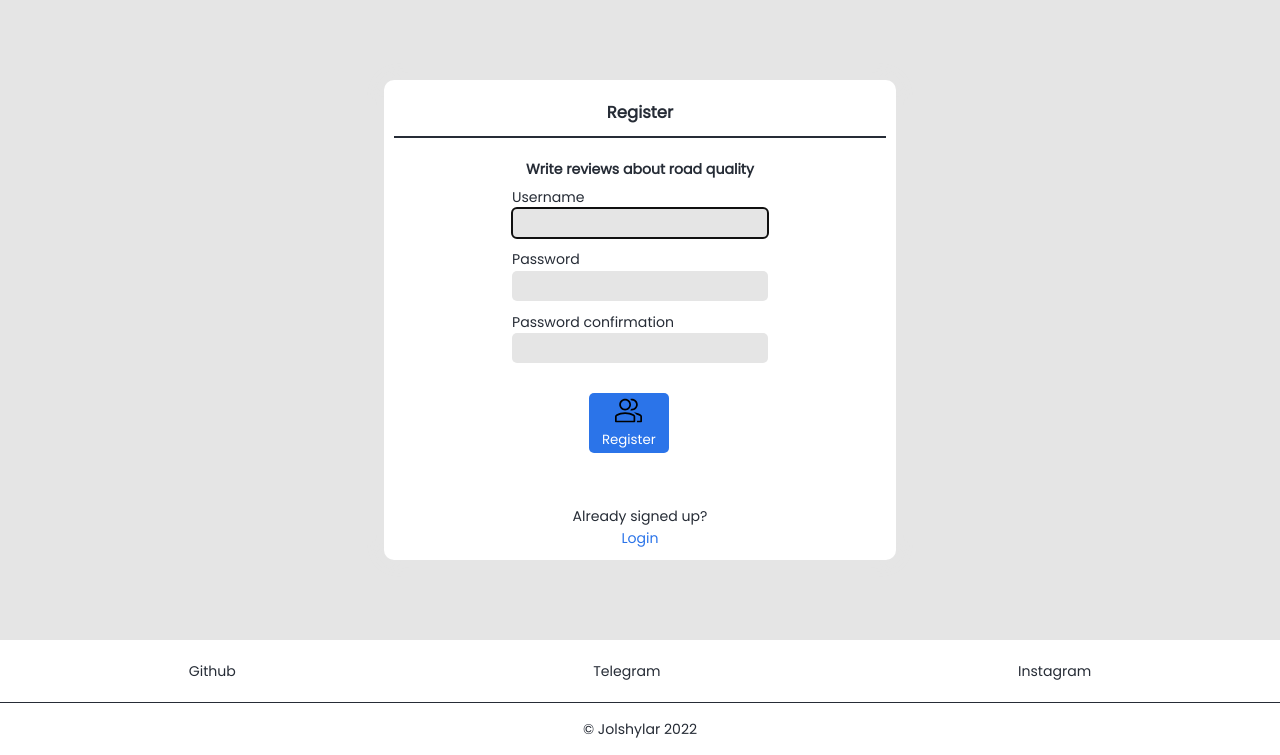
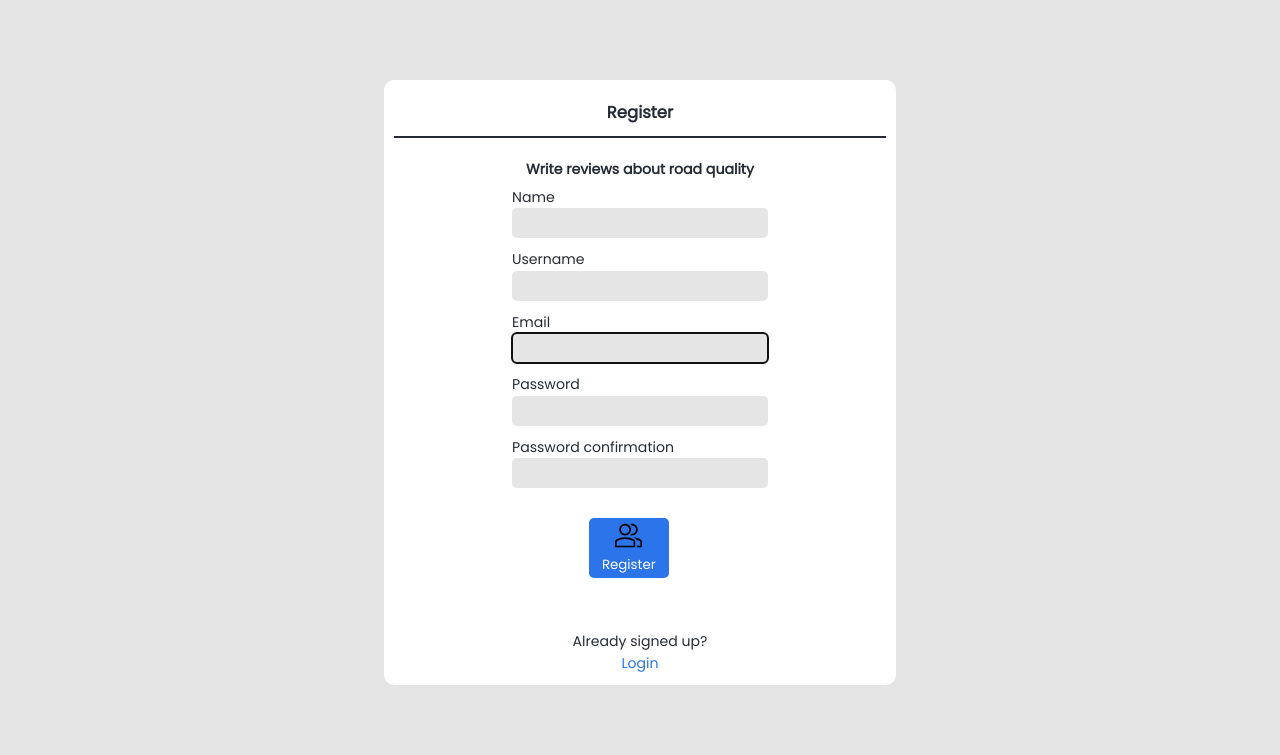
Before and after one commit to jolshylar/joldar, a Django app: page /register/ in a window 1280 px wide. Shown: the part 94-849 px from the top of the page. Run offline with Django 4.2, Linux system fonts and the light colour scheme.

Commit message:
🚀 Custom `User` model with `avatar`

```diff
--- a/base/admin.py
+++ b/base/admin.py
@@ -1,6 +1,8 @@
 from django.contrib import admin
+from django.contrib.auth.admin import UserAdmin
 
-from .models import Comment, Review
+from base.models import Comment, Review, User
 
+admin.site.register(User, UserAdmin)
 admin.site.register(Review)
 admin.site.register(Comment)
--- a/base/forms.py
+++ b/base/forms.py
@@ -1,7 +1,14 @@
+from django.contrib.auth import get_user_model
+from django.contrib.auth.forms import UserCreationForm
 from django.forms import ModelForm
-from django.contrib.auth.models import User
 
-from .models import Review
+from base.models import Review
+
+
+class CustomUserCreationForm(UserCreationForm):
+    class Meta:
+        model = get_user_model()
+        fields = ["name", "username", "email", "password1", "password2"]
 
 
 class ReviewForm(ModelForm):
@@ -13,5 +20,5 @@ class ReviewForm(ModelForm):
 
 class UserForm(ModelForm):
     class Meta:
-        model = User
-        fields = ["username", "email"]
+        model = get_user_model()
+        fields = ["avatar", "name", "username", "email"]
--- a/base/models.py
+++ b/base/models.py
@@ -1,6 +1,16 @@
+from django.conf import settings
+from django.contrib.auth.models import AbstractUser
 from django.db import models
 
-from django.contrib.auth.models import User
+
+class User(AbstractUser):
+    # Custom Fields
+    name = models.CharField(max_length=200, null=True)
+    email = models.EmailField(unique=True, null=True)
+    avatar = models.ImageField(upload_to="avatars/", default="avatar.svg")
+    # Custom Configuration
+    USERNAME_FIELD = "email"
+    REQUIRED_FIELDS = ["username"]
 
 
 class Review(models.Model):
@@ -8,9 +18,9 @@ class Review(models.Model):
     title = models.CharField(max_length=200)
     summary = models.CharField(max_length=200)
     body = models.TextField()
-    # TODO: add images to show.
+    image = models.ImageField(upload_to="uploads/", null=True)
     # Foreign Keys
-    author = models.ForeignKey(User, on_delete=models.CASCADE)
+    author = models.ForeignKey(settings.AUTH_USER_MODEL, on_delete=models.CASCADE)
     # Timestamps
     created = models.DateTimeField(auto_now_add=True)
     updated = models.DateTimeField(auto_now=True)
@@ -22,14 +32,14 @@ class Review(models.Model):
         return self.title
 
     def short_content(self):
-        return f"{self.body[0:200]}" + "..." if len(self.body) > 200 else self.body
+        return f"{self.body[0:100]}..." if len(self.body) > 100 else self.body
 
 
 class Comment(models.Model):
     # Comment Content
     body = models.TextField(blank=False)
     # Foreign Keys
-    author = models.ForeignKey(User, on_delete=models.CASCADE)
+    author = models.ForeignKey(settings.AUTH_USER_MODEL, on_delete=models.CASCADE)
     review = models.ForeignKey(Review, on_delete=models.CASCADE)
     # Timestamps
     created = models.DateTimeField(auto_now_add=True)
--- a/base/templates/base/login_register.html
+++ b/base/templates/base/login_register.html
@@ -17,12 +17,12 @@
         <form class="form" action="" method="post">
           {% csrf_token %}
           <div class="form__group form__group">
-            <label for="review_name">{% translate "Username" %}</label>
+            <label for="review_name">{% translate "Email" %}</label>
             <input
-              id="username"
-              name="username"
+              id="email"
+              name="email"
               type="text"
-              placeholder="{% translate 'e.g. dosya1999' %}"
+              placeholder="{% translate 'e.g. jolshy@email.com' %}"
             />
           </div>
           <div class="form__group">
--- a/base/urls.py
+++ b/base/urls.py
@@ -1,6 +1,6 @@
 from django.urls import path
 
-from . import views
+from base import views
 
 urlpatterns = [
     # Authentication
--- a/base/views.py
+++ b/base/views.py
@@ -1,13 +1,11 @@
-from typing import Dict, Any, Optional
+from typing import Any, Dict, Optional
 
+from django.conf import settings
+from django.contrib import messages
+from django.contrib.auth import authenticate, get_user_model, login, logout
+from django.contrib.auth.decorators import login_required
 from django.http import HttpResponse
-from django.shortcuts import render, redirect
-from django.contrib import messages
-from django.contrib.auth import login, authenticate, logout
-from django.contrib.auth.decorators import login_required
-from django.contrib.auth.forms import UserCreationForm
-from django.contrib.auth.models import User
-from django.conf import settings
+from django.shortcuts import redirect, render
 from django.utils.translation import gettext as _
 # Class-based Views
 from django.views import View
@@ -15,9 +13,10 @@ from django.views.generic import TemplateView
 from django.views.generic.base import RedirectView
 from django.views.generic.detail import DetailView
 from django.views.generic.list import ListView
+
 # Local imports
-from base.forms import ReviewForm, UserForm
-from base.models import Comment, Review
+from base.forms import CustomUserCreationForm, ReviewForm, UserForm
+from base.models import Comment, Review, User
 
 
 class HomeView(ListView):
@@ -51,8 +50,6 @@ def review(request, pk):
 
 
 # ===== REVIEW CRUD =====
-
-
 @login_required(login_url="login")
 def create_review(request):
     state = "Create"
@@ -149,26 +146,23 @@ class AboutView(TemplateView):
 
 
 # ===== AUTHENTICATION =====
-
 class RegisterView(View):
     """A class-based view used for `/register/`"""
 
     def get(self, request):
-        form = UserCreationForm()
-        context = {'form': form}
-        return render(request, 'base/login_register.html', context)
+        form = CustomUserCreationForm()
+        context = {"form": form}
+        return render(request, "base/login_register.html", context)
 
     def post(self, request):
-        form = UserCreationForm(request.POST)
+        form = CustomUserCreationForm(request.POST)
         if form.is_valid():
-            user = form.save(commit=False)
-            user.username = user.username.lower()
-            user.save()
+            user = form.save()
             # Login after registration
             login(request, user)
-            return redirect('home')
+            return redirect("home")
         else:
-            messages.error(request, _('An error occurred during registration'))
+            messages.error(request, _("An error occurred during registration"))
 
 
 class LoginView(View):
@@ -176,27 +170,27 @@ class LoginView(View):
 
     def get(self, request):
         if request.user.is_authenticated:
-            return redirect('home')
+            return redirect("home")
 
-        context = {'page': 'login'}
-        return render(request, 'base/login_register.html', context)
+        context = {"page": "login"}
+        return render(request, "base/login_register.html", context)
 
     def post(self, request):
-        username = request.POST.get("username").lower()
+        email = request.POST.get("email")
         password = request.POST.get("password")
 
         try:
-            user = User.objects.get(username=username)
+            user = User.objects.get(email=email)
         except:
             messages.error(request, _("User does not exist"))
 
-        user = authenticate(request, username=username, password=password)
+        user = authenticate(request, email=email, password=password)
         if user is not None:
             login(request, user)
-            return redirect('home')
+            return redirect("home")
         else:
             messages.error(request, _("Email or Password entered wrong"))
-            return redirect('login')
+            return redirect("login")
 
 
 class LogoutRedirectView(RedirectView):
@@ -208,7 +202,7 @@ class LogoutRedirectView(RedirectView):
 
 
 class UserProfileDetailView(DetailView):
-    model = User
+    model = get_user_model()
     template_name: str = "base/profile.html"
 
     def get_context_data(self, **kwargs: Any) -> Dict[str, Any]:
@@ -226,7 +220,7 @@ def update_user(request):
     form = UserForm(instance=user)
 
     if request.method == "POST":
-        form = UserForm(request.POST, instance=user)
+        form = UserForm(request.POST, request.FILES, instance=user)
         if form.is_valid():
             form.save()
             return redirect("profile", pk=user.id)
--- a/requirements.txt
+++ b/requirements.txt
@@ -2,5 +2,6 @@ asgiref==3.5.0
 Django==4.0.4
 importlib-metadata==4.11.3
 Markdown==3.3.6
+Pillow==9.1.1
 sqlparse==0.4.2
 zipp==3.8.0
```
Also changed, not shown: joldar/settings.py (+11 -13 lines), base/migrations/0001_initial.py, base/migrations/0002_review_comment.py, base/migrations/0003_alter_user_bio_alter_user_name.py (added), base/migrations/0004_remove_user_bio_alter_user_name.py (added).
